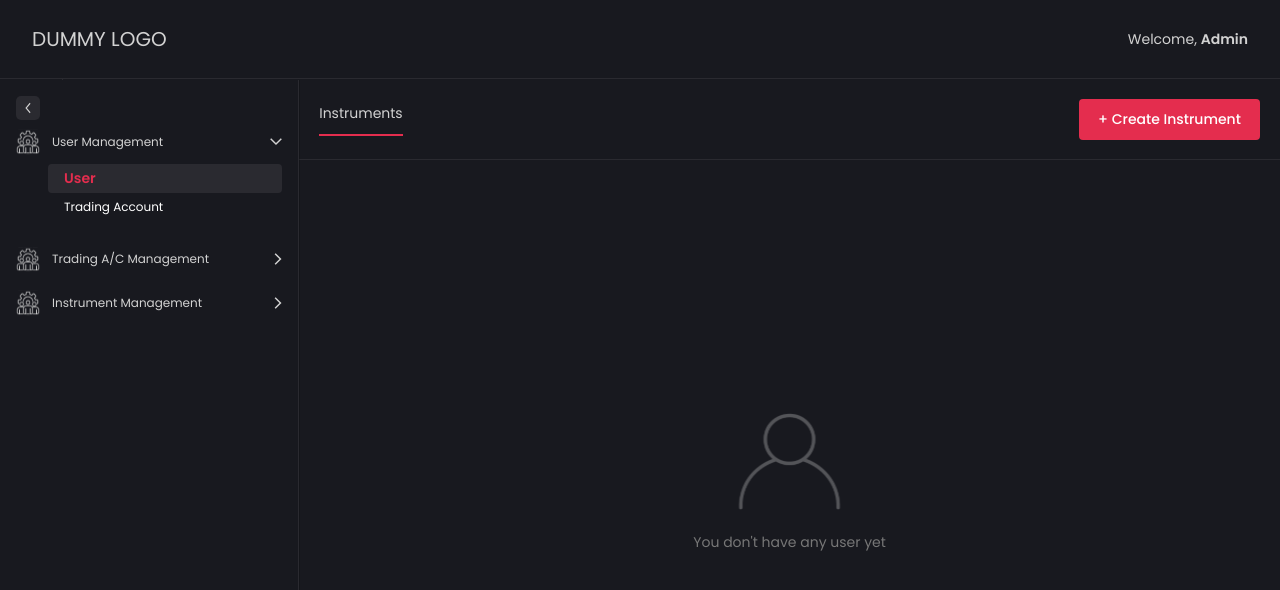
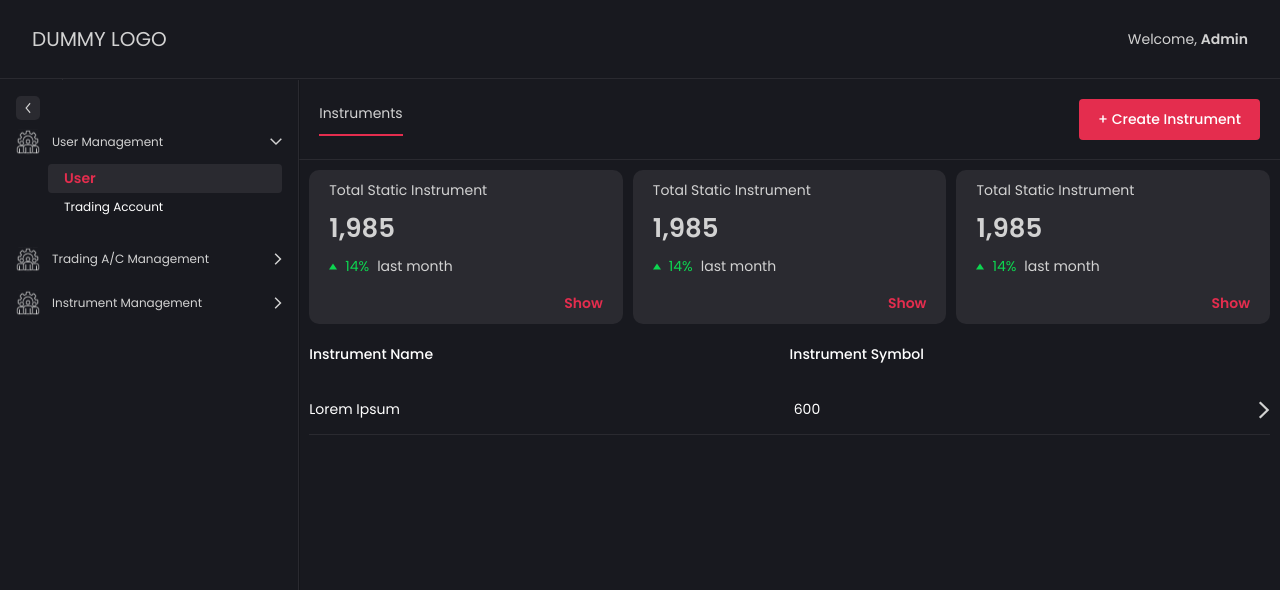
Before and after one commit to SauravAutobit/Fintrabit, a React (Vite) app: page /instruments in a window 1280 px wide. Shown: the top 590 px of the page. Built offline with nearby package versions, Linux system fonts and the light colour scheme.

Commit message:
containers

```diff
--- /dev/null
+++ b/src/components/instrunmentCount/InstrunmentCount.css
@@ -0,0 +1,38 @@
+.instrunment-count-container {
+  display: flex;
+  align-items: center;
+  gap: 10px;
+  /* flex-wrap: wrap; */
+}
+
+.instrunmentCount-container {
+    width: 100%;
+  background: #2a2a30;
+  border-radius: 10px;
+  padding: 10px 20px;
+}
+
+.instrunmentCount-heading {
+  font-weight: var(--primary-font-weight);
+}
+
+.instrunmentCount-count {
+  font-weight: 600;
+  font-size: 26px;
+}
+
+.instrunmentCount-growth {
+  display: flex;
+  align-items: center;
+  gap: 8px;
+}
+
+.instrunmentCount-growth > span {
+  color: #0dd650;
+}
+
+.instrunment-show {
+  color: #e42d4e;
+  font-weight: var(--secondary-font-weight);
+  text-align: right;
+}
--- /dev/null
+++ b/src/components/instrunmentCount/InstrunmentCount.tsx
@@ -0,0 +1,21 @@
+import "./InstrunmentCount.css";
+import greenTriangle from "../../assets/icons/greenTriangle.svg";
+
+const InstrunmentCount = () => {
+  return (
+    <div className="instrunmentCount-container">
+      <div className="instrunmentCount-heading mb-2">
+        Total Static Instrument
+      </div>
+      <div className="instrunmentCount-count mb-2">1,985</div>
+      <div className="instrunmentCount-growth mb-3">
+        <img src={greenTriangle} alt="greenTriangle" />
+        <span>14%</span>
+        <p>last month</p>
+      </div>
+      <div className="instrunment-show">Show</div>
+    </div>
+  );
+};
+
+export default InstrunmentCount;
--- a/src/pages/instrunments/Instrunments.tsx
+++ b/src/pages/instrunments/Instrunments.tsx
@@ -2,6 +2,8 @@ import NoDataList from "../../components/noDataList/NoDataList";
 import SubHeaderOptions from "../../components/subHeaderOptions/SubHeaderOptions";
 import { Routing } from "../../utils/constants/routes.constants";
 import noUserList from "../../assets/icons/noUserList.svg";
+import QueryAdded from "../../components/queryAdded/QueryAdded";
+import InstrunmentCount from "../../components/instrunmentCount/InstrunmentCount";
 
 const Instrunments = () => {
   const selectedTab = 0;
@@ -19,11 +21,25 @@ const Instrunments = () => {
         btnRoute={Routing.createInstrument}
       />
 
-      <NoDataList
+      {/* <NoDataList
         image={noUserList}
         text={"You don't have any user yet"}
         imageAlt={"no user list"}
-      />
+      /> */}
+
+      <div style={{ padding: "10px" }}>
+        <div className="instrunment-count-container">
+          <InstrunmentCount />
+          <InstrunmentCount />
+          <InstrunmentCount />
+        </div>
+        <QueryAdded
+          heading={"Instrument Name"}
+          query={"Lorem Ipsum"}
+          heading2={"Instrument Symbol"}
+          instrunmentTotal={600}
+        />
+      </div>
     </>
   );
 };
```
Also changed, not shown: src/assets/icons/greenTriangle.svg (added).
